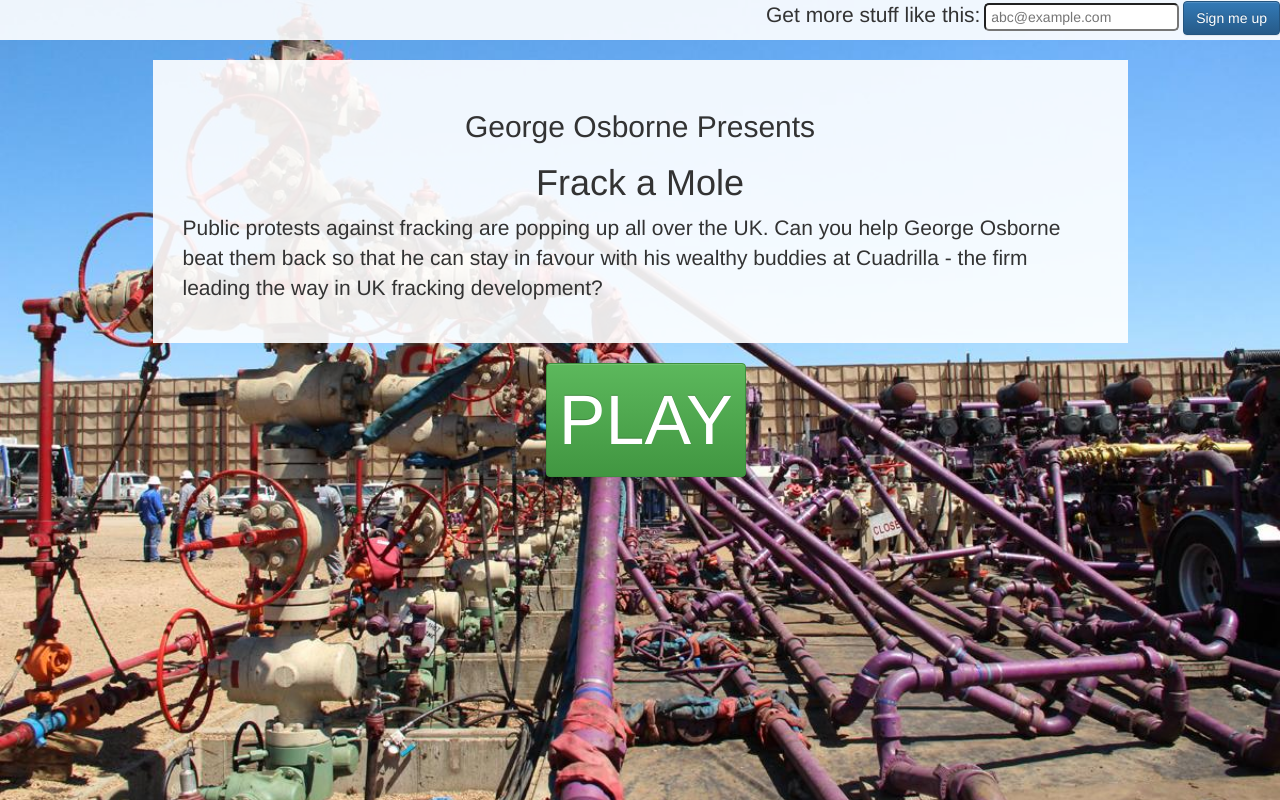
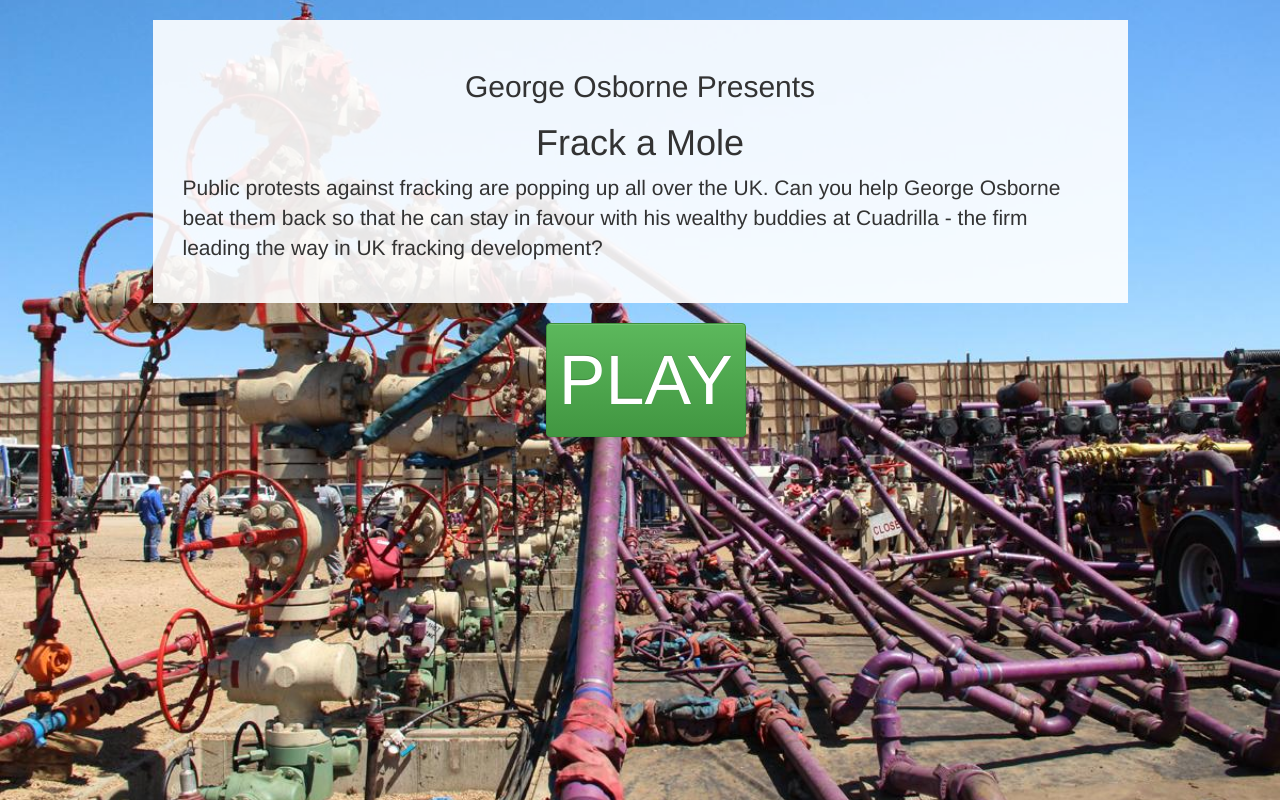
Before and after one commit to Rabscuttler/frack-a-mole, a plain HTML site: page index.html in a window 1280 px wide. Drawn offline with nearby package versions, Linux system fonts and the light colour scheme.

Commit message:
Removed email sign up from index page

```diff
--- a/index.html
+++ b/index.html
@@ -19,19 +19,8 @@
 	<script src="https://ajax.googleapis.com/ajax/libs/jquery/1.11.2/jquery.min.js"></script>
 </head>
 <body>
-<div class="transparent-background" style="text-align: right;">
-	<div class="inline">
-		<p class="inline">Get more stuff like this:</p>
-		<form action="https://frack-a-mole.us10.list-manage.com/subscribe/post?u=752ae435f6fadd5484ece4ede&amp;id=31190f5677" method="post" id="mc-embedded-subscribe-form" name="mc-embedded-subscribe-form" class="validate inline" target="_blank" novalidate>
-			<input type="email" name="EMAIL" placeholder="abc@example.com">
-			<button type="submit" class="btn btn-primary">Sign me up</button>
-		</form>
-	</div>
-</div>
 
 <div class="container">
-
-
 	<div class="row top-buffer" id="header">
 		<div class="col-xs-12 col-sm-10 col-sm-offset-1 transparent-background padded">
 			<h2 class="fancy-header">George Osborne Presents</h2>
@@ -39,7 +28,6 @@
 			<p>Public protests against fracking are popping up all over the UK. Can you help George Osborne beat them back so that he can stay in favour with his wealthy buddies at Cuadrilla - the firm leading the way in UK fracking development?</p>
 		</div>
 	</div>
-
 	</div>
 	<div class="row top-buffer">
 		<div class="col-xs-12 col-sm-2 col-sm-offset-5 play-button">
@@ -47,7 +35,6 @@
 		</div>
 	</div>
 	<div class="row">
-
 	</div>
 </div>
 <script>
```
